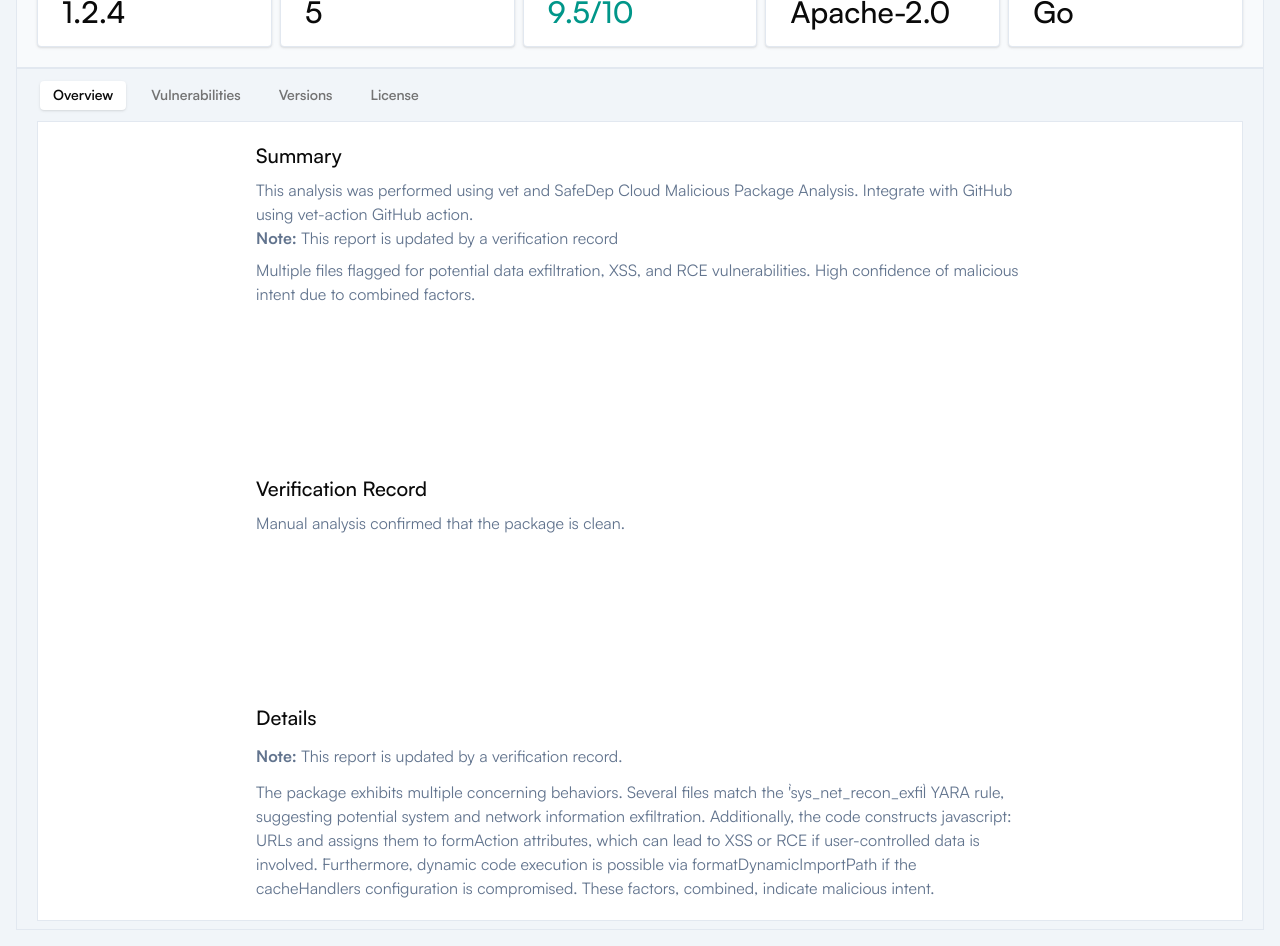
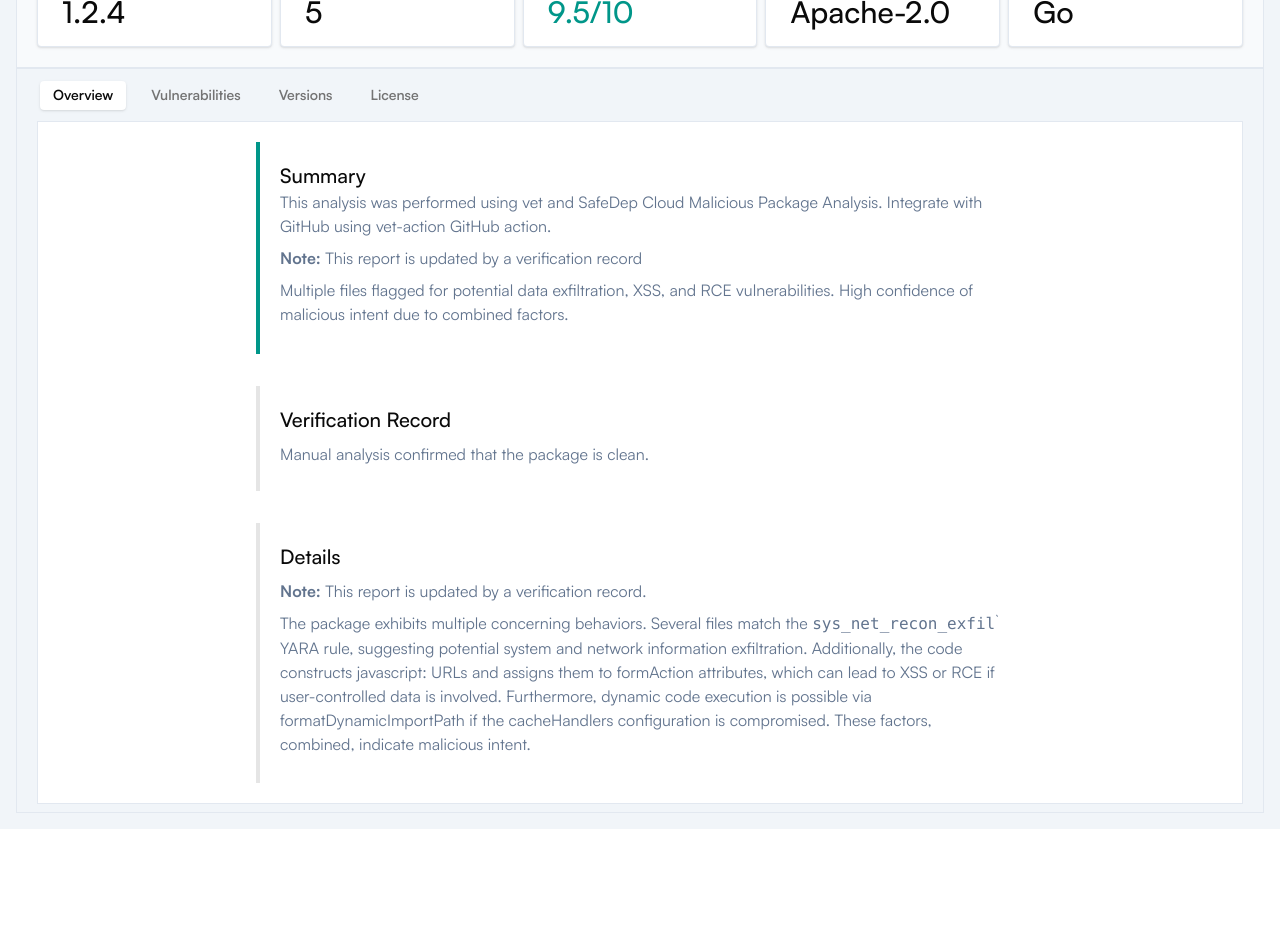
Before and after one commit to Olamide1705/safedep-insights-frontend, a Next.js app in the folder safedep-insights-frontend/: page /p/1/1/1 in a window 1280 px wide. Shown: the part 360-1306 px from the top of the page. After the commit the page ends 1189 px from the top, so only its background shows below. Built offline with nearby package versions, Linux system fonts and the light colour scheme.

Commit message:
fix: correct overview tab layout and section markers

```diff
--- /dev/null
+++ b/safedep-insights-frontend/components/OverviewSection.tsx
@@ -0,0 +1,24 @@
+interface OverviewSectionProps {
+  title: string;
+  children: React.ReactNode;
+  accent: "emerald";
+}
+export default function OverviewSection({
+  title,
+  children,
+  accent,
+}: OverviewSectionProps) {
+  return (
+    <div className="relative pl-6">
+      <span
+        className={`absolute left-0 top-1 h-full w-0.5 ${
+          accent === "emerald" ? "bg-emerald-500" : "bg-slate-200"
+        }`}
+      />
+      <h3>{title}</h3>
+      <div className="mt-2 text-slate-500 text-sm md:text-base space-y-2">
+        {children}
+      </div>
+    </div>
+  );
+}
--- a/safedep-insights-frontend/components/tabs/overview.tsx
+++ b/safedep-insights-frontend/components/tabs/overview.tsx
@@ -1,40 +1,54 @@
 export default function OverviewTab() {
   return (
-    <div className="bg-white border border-[#E2E8F0] h-screen p-5 flex flex-col justify-center items-center">
-      <div className="max-w-3xl w-full flex flex-col h-full justify-between">
-        <div className="space-y-2">
-          <h1 className="font-medium text-base md:text-xl">Summary</h1>
-          <p className="text-slate-500 text-xs md:text-base">
-            This analysis was performed using vet and SafeDep Cloud Malicious
-            Package Analysis. Integrate with GitHub using vet-action GitHub
-            action.
-            <br /> <span className="font-bold">Note:</span> This report is
-            updated by a verification record
-            <p className="mt-2">
+    <div className="bg-white border border-[#E2E8F0] p-5">
+      <div className="max-w-3xl w-full mx-auto space-y-5 md:space-y-8">
+        {/* Summary */}
+        <div className="border-l-4 border-primary p-5 min-h-53">
+          <h2 className="font-medium text-base md:text-xl">Summary</h2>
+
+          <div className="text-slate-500 text-xs md:text-base space-y-2">
+            <p>
+              This analysis was performed using vet and SafeDep Cloud Malicious
+              Package Analysis. Integrate with GitHub using vet-action GitHub
+              action.
+            </p>
+
+            <p>
+              <span className="font-bold">Note:</span> This report is updated by
+              a verification record
+            </p>
+
+            <p>
               Multiple files flagged for potential data exfiltration, XSS, and
               RCE vulnerabilities. High confidence of malicious intent due to
               combined factors.
             </p>
-          </p>
+          </div>
         </div>
 
-        <div className="space-y-2">
-          <h1 className="font-medium text-base md:text-xl">
+        {/* Verification Record */}
+        <div className="border-border border-l-4 p-5 min-h-26.25">
+          <h2 className="font-medium text-base md:text-xl">
             Verification Record
-          </h1>
-          <p className="text-slate-500 text-xs md:text-base">
+          </h2>
+
+          <p className="text-slate-500 text-xs md:text-base mt-2">
             Manual analysis confirmed that the package is clean.
           </p>
         </div>
 
-        <div className="space-y-3">
-          <h1 className="font-medium text-base md:text-xl">Details</h1>
-          <p className="text-slate-500 text-xs md:text-base">
-            <span className="font-bold">Note:</span> This report is updated by a
-            verification record.
-            <p className="mt-3">
+        {/* Details */}
+        <div className="border-border border-l-4 p-5 min-h-65">
+          <h2 className="font-medium text-base md:text-xl">Details</h2>
+          <div className="text-slate-500 text-xs md:text-base mt-2 space-y-2">
+            <p>
+              <span className="font-bold">Note:</span> This report is updated by
+              a verification record.
+            </p>
+
+            <p>
               The package exhibits multiple concerning behaviors. Several files
-              match the `&apos;sys_net_recon_exfil` YARA rule, suggesting
+              match the <code>sys_net_recon_exfil</code>` YARA rule, suggesting
               potential system and network information exfiltration.
               Additionally, the code constructs javascript: URLs and assigns
               them to formAction attributes, which can lead to XSS or RCE if
@@ -43,7 +57,7 @@ export default function OverviewTab() {
               cacheHandlers configuration is compromised. These factors,
               combined, indicate malicious intent.
             </p>
-          </p>
+          </div>
         </div>
       </div>
     </div>
```
